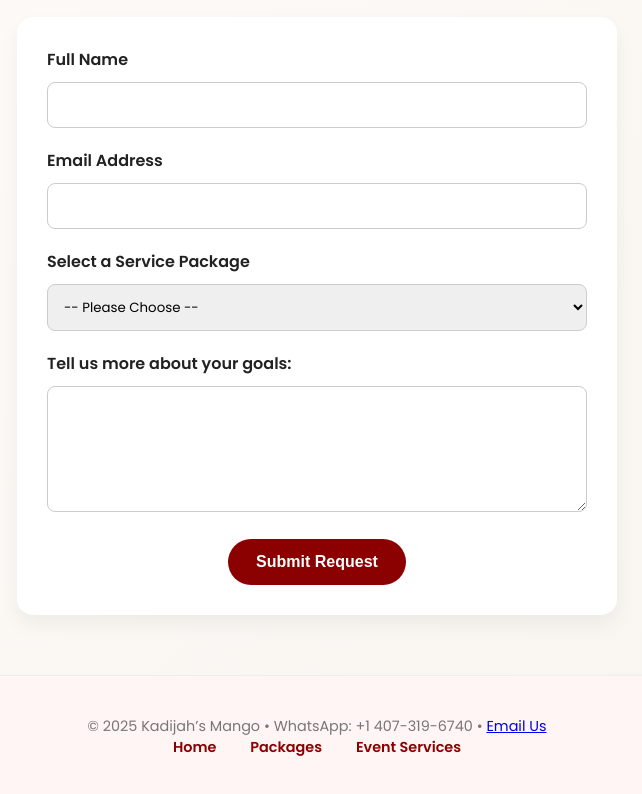
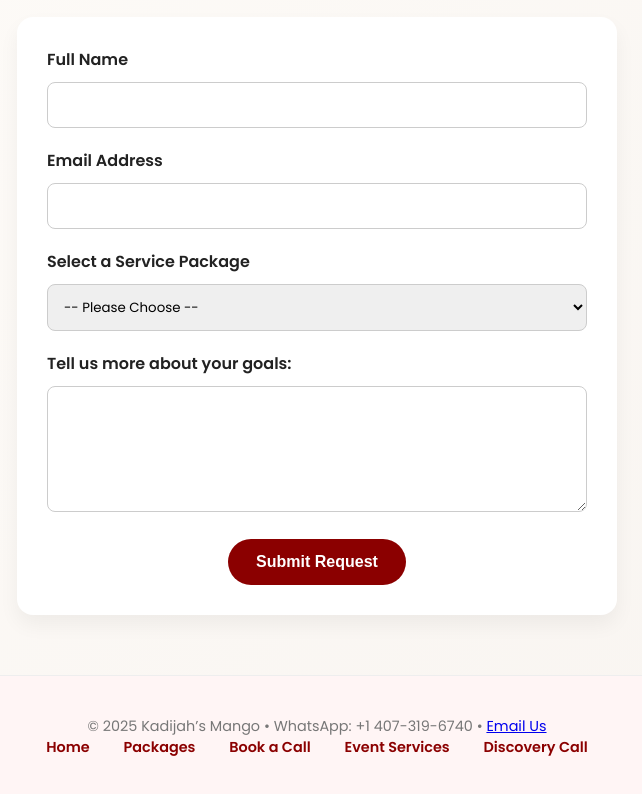
Before and after one commit to devistack108/kadijahs-mango, a plain HTML site: page booking.html in a window 1280 px wide. Shown: the part 629-1423 px from the top of the page, without its empty margins (323-965 px from the left). Drawn offline with nearby package versions, Linux system fonts and the light colour scheme.

Commit message:
Update booking.html

```diff
--- a/booking.html
+++ b/booking.html
@@ -166,7 +166,9 @@
     <div class="footer-nav">
       <a href="index.html">Home</a>
       <a href="pricing.html#pricing">Packages</a>
+      <a href="booking.html">Book a Call</a>
       <a href="event-services.html">Event Services</a>
+      <a href="discovery-call.html">Discovery Call</a>
     </div>
   </footer>
 </body>
```
